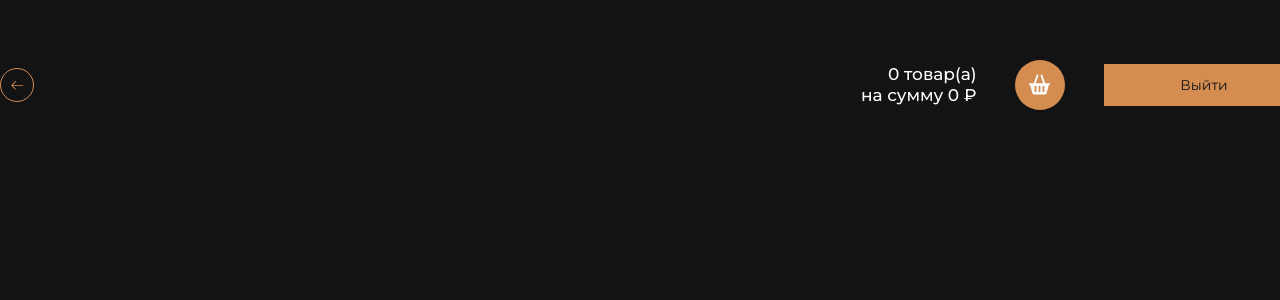
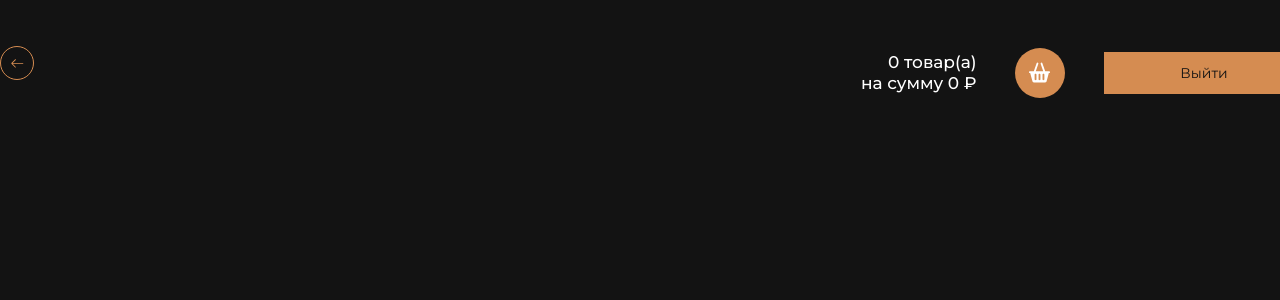
Before and after one commit to angelinaivanova16/food-delivery, a React (Create React App) app: page /description in a window 1280 px wide. Shown: the top 300 px of the page. Built offline with nearby package versions, Linux system fonts and the light colour scheme.

Commit message:
fix styles of component CardDescription with pixelPerfect

```diff
--- a/src/components/elements/cardDescription/cardDescription.css
+++ b/src/components/elements/cardDescription/cardDescription.css
@@ -19,6 +19,7 @@
 .card-description-image {
   width: 501px;
   height: 503px;
+  padding: 17px 0 0 72px;
 }
 
 .card-description-title {
@@ -27,16 +28,20 @@
   font-size: 30px;
   line-height: 37px;
   color: #D58C51;
+  margin-bottom: 22px;
 }
 
 .card-description-text {
   width: 528px;
   font-size: 14px;
   line-height: 17px;
+  margin-bottom: 60px;
 }
 
 .card-description-count {
   display: flex;
+  align-items: center;
+  margin-bottom: -6px;
 }
 
 .card-description-price {
--- a/src/pages/description/description.css
+++ b/src/pages/description/description.css
@@ -16,14 +16,14 @@
 .description-wrapper {
   width: 1304px;
   margin: 0 auto;
-  padding-top: 60px;
+  padding-top: 28px;
 }
 
 .description-header {
   display: flex;
   justify-content: space-between;
   align-items: center;
-  margin-bottom: 30px;
+  margin-bottom: 10px;
 }
 
 .description-rightside {
@@ -31,6 +31,7 @@
   display: flex;
   justify-content: space-between;
   align-items: center;
+  padding-top: 20px;
 }
 
 .header-description-text {
```
